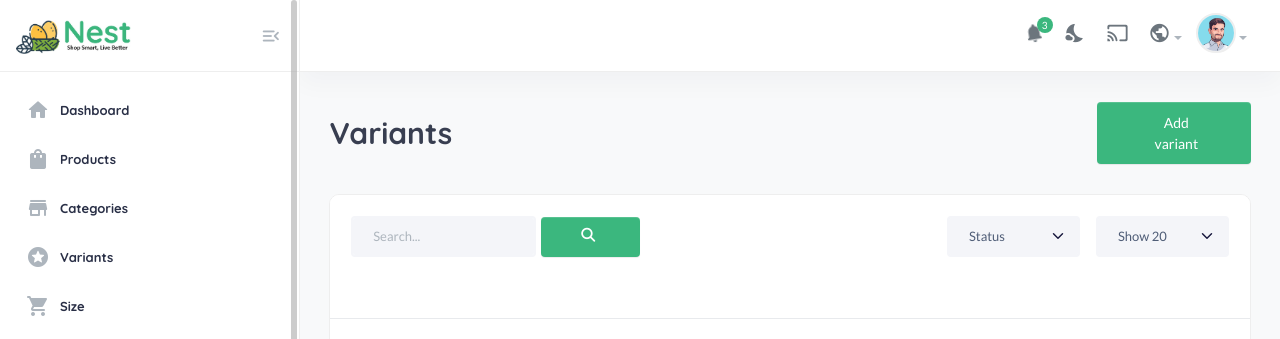
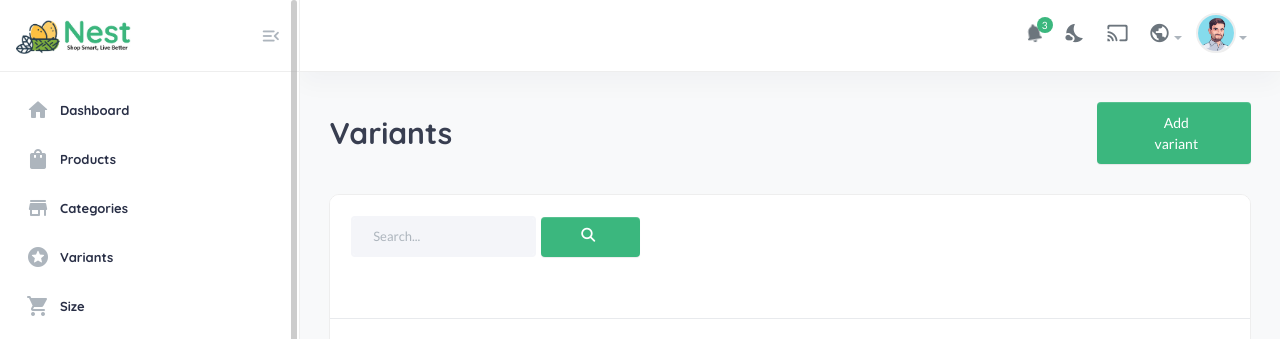
Before and after one commit to hr-ishi94/project_nest, a Django app: page /variant/product_variant/ in a window 1280 px wide. Shown: the top 339 px of the page. Run offline with Django 4.2, Linux system fonts and the light colour scheme; the visitor is signed in with stand-in values (Sample User, id 1); data that the repository does not hold is empty; parts of the project's set-up code (start-up, migrations or seed data) failed here and were passed over; some libraries are stand-ins or nearby versions.

Commit message:
Admin side alter template

```diff
--- a/templates/color_management/color_management.html
+++ b/templates/color_management/color_management.html
@@ -45,7 +45,7 @@
 <section class="content-main">
     <div class="content-header">
 
-
+        <h2>Color Management</h2>
     </div>
     <div class="card mb-4">
         <header class="card-header">
--- a/templates/size_management/size_management.html
+++ b/templates/size_management/size_management.html
@@ -6,7 +6,7 @@
 <section class="content-main">
     <div class="content-header">
 
-
+        <h2>Size Management</h2>
     </div>
     <div class="card mb-4">
         <header class="card-header">
--- a/templates/variant/variant.html
+++ b/templates/variant/variant.html
@@ -36,21 +36,7 @@
                             </form>
                       </div>
                 </div>
-                <div class="col-lg-2 col-md-3 col-6">
-                    <select class="form-select">
-                        <option>Status</option>
-                        <option>Active</option>
-                        <option>Disabled</option>
-                        <option>Show all</option>
-                    </select>
-                </div>
-                <div class="col-lg-2 col-md-3 col-6">
-                    <select class="form-select">
-                        <option>Show 20</option>
-                        <option>Show 30</option>
-                        <option>Show 40</option>
-                    </select>
-                </div>
+
             </div>
         </header>
         <!-- card-header end// -->
```
Also changed, not shown: templates/products/products.html (+4 -4 lines).
